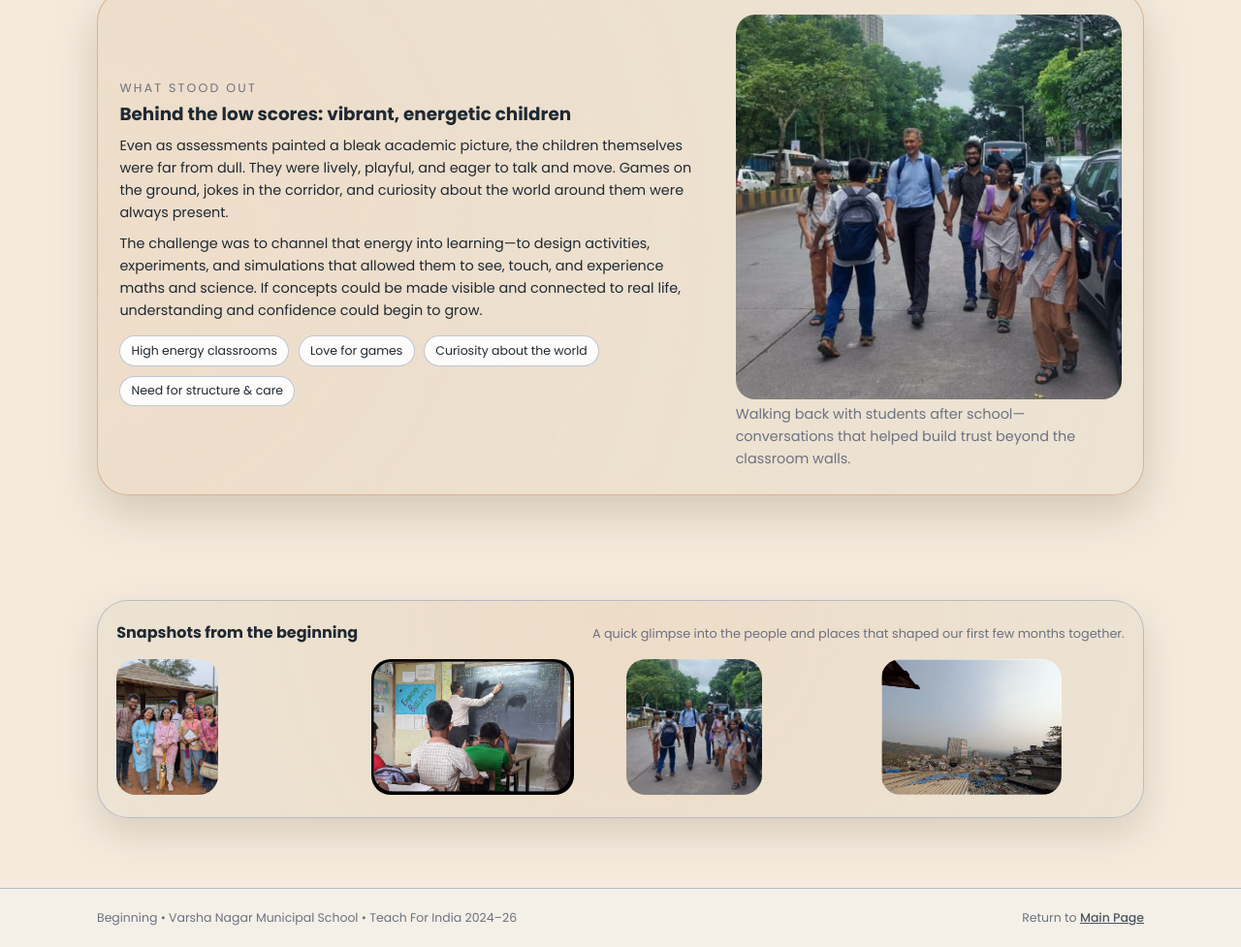
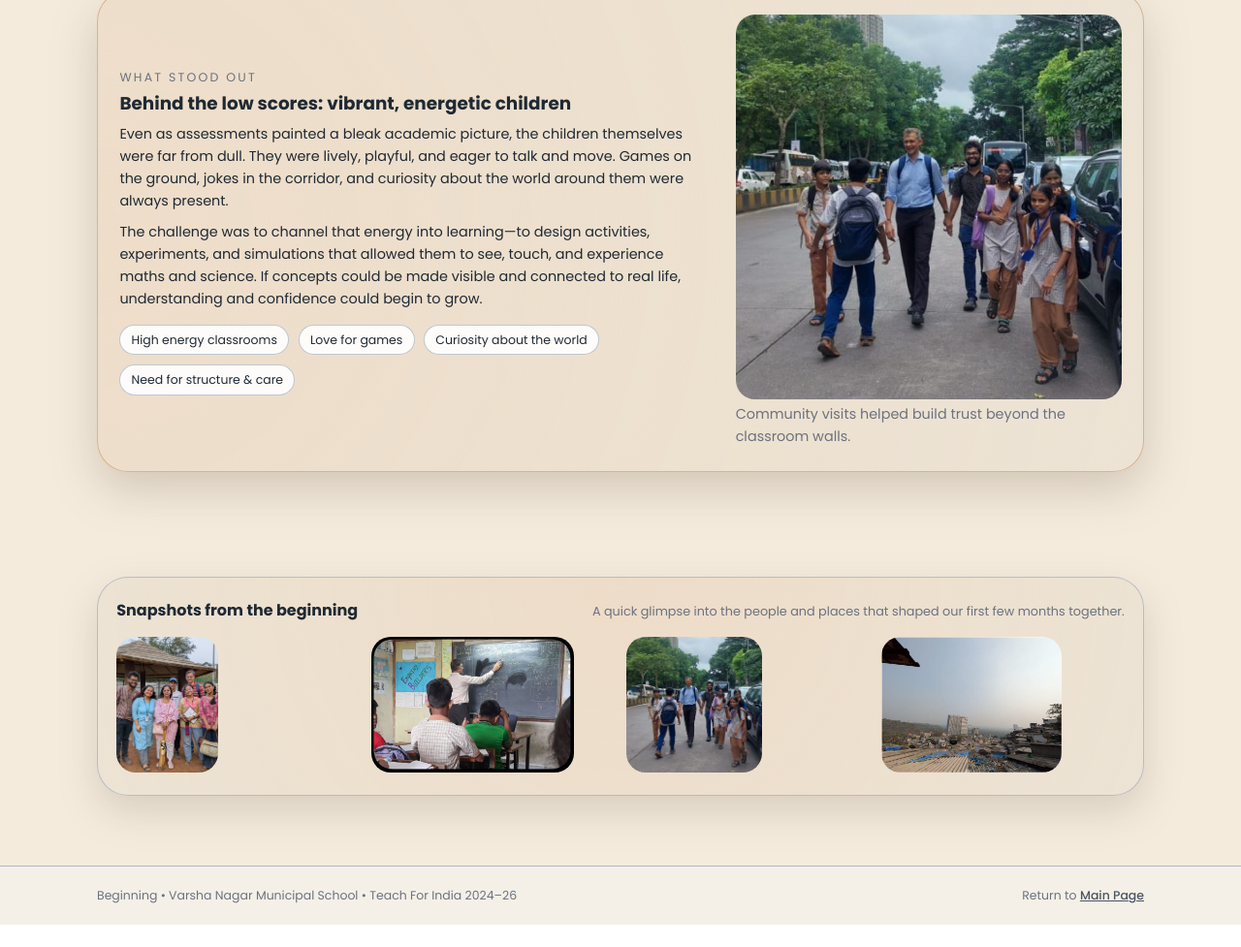
Before and after one commit to iamvrajgopal/TFIBeginning, a plain HTML site: page index.html in a window 1280 px wide. Shown: the part 2177-3154 px from the top of the page at 97% size. After the commit the page ends 3131 px from the top, so only its background shows below. Drawn offline with Linux system fonts and the light colour scheme.

Commit message:
Update index.html

```diff
--- a/index.html
+++ b/index.html
@@ -715,9 +715,9 @@
             </div>
           </div>
           <div>
-            <img src="https://raw.githubusercontent.com/iamvrajgopal/TFIBeginning/main/CommunityVisit.JPG" alt="Walking with students in the community" />
+            <img src="https://raw.githubusercontent.com/iamvrajgopal/TFIBeginning/main/CommunityVisit.JPG" alt="Community Visits" />
             <p class="image-note">
-              Walking back with students after school—conversations that helped build trust beyond the classroom walls.
+              Community visits helped build trust beyond the classroom walls.
             </p>
           </div>
         </div>
```
